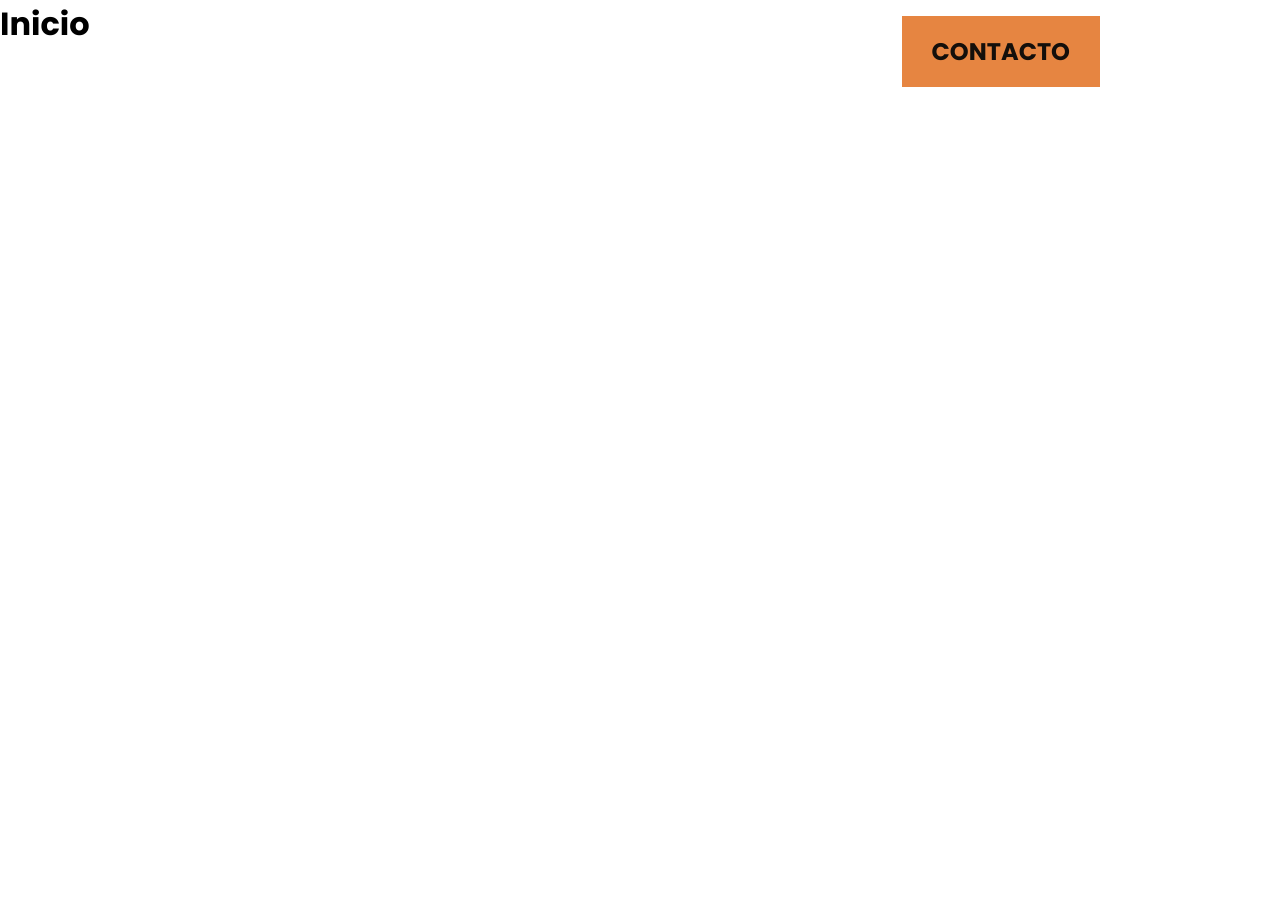
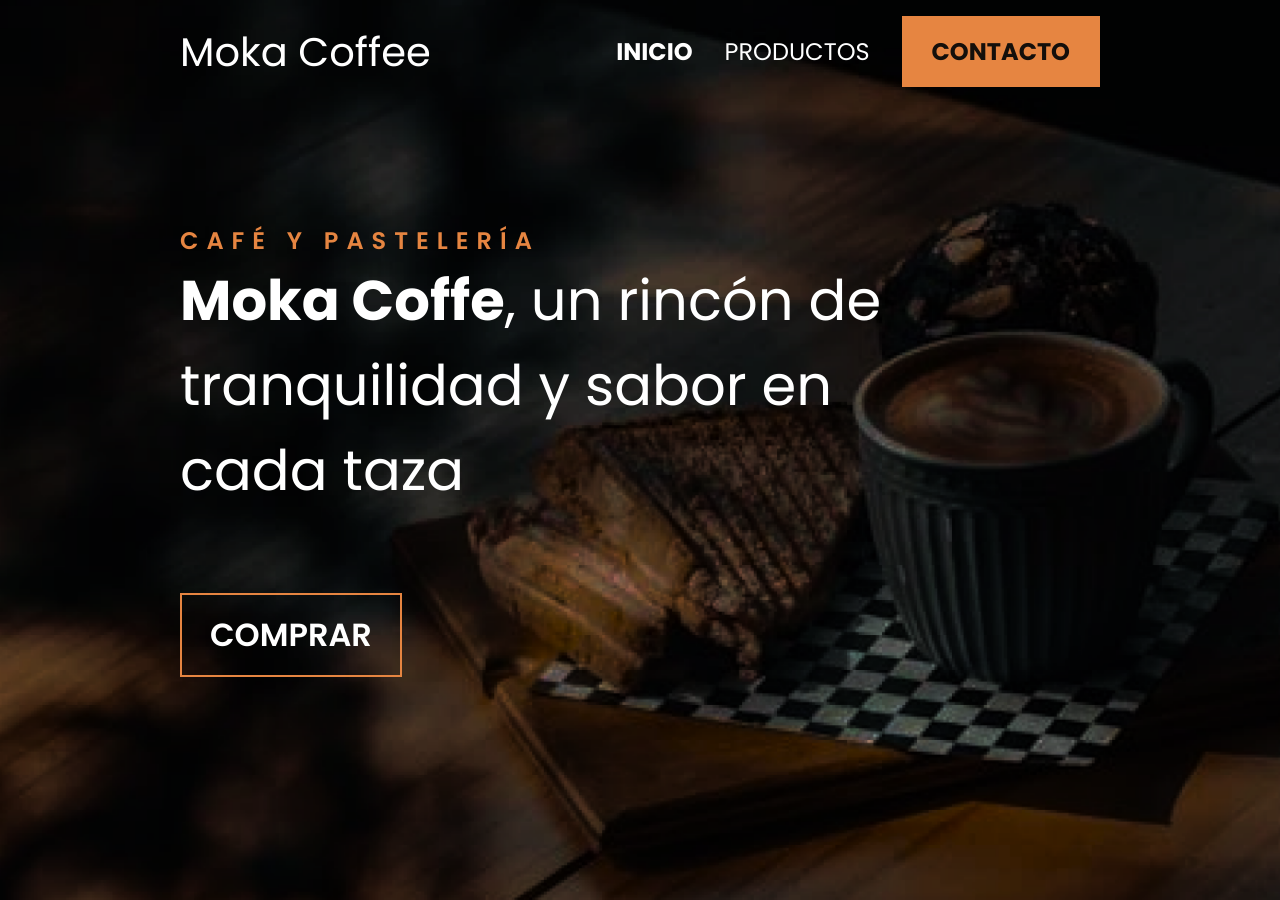
Before and after one commit to TomasSorgetti/landing-bss, a React (Vite) app: page / in a window 1280 px wide. Before the commit the page ends 800 px from the top, so only its background shows below. Built offline with nearby package versions, Linux system fonts and the light colour scheme.

Commit message:
hero banner desktop

```diff
--- a/src/App.jsx
+++ b/src/App.jsx
@@ -1,5 +1,6 @@
 import Navbar from "./components/navbar/Navbar"
 import { Routes, Route } from "react-router-dom"
+import Home from "./pages/home/Home"
 function App() {
 
 
@@ -7,7 +8,7 @@ function App() {
     <>
       <Navbar />
       <Routes>
-        < Route path="/" element={<h1>Inicio</h1>} />
+        < Route path="/" element={<Home />} />
         < Route path="/productos" element={<h1>Productos</h1>} />
         < Route path="/contacto" element={<h1>Contacto</h1>} />
       </Routes>
--- /dev/null
+++ b/src/components/hero_banner/HeroBanner.jsx
@@ -0,0 +1,15 @@
+import { Link } from "react-router-dom"
+import styles from "./HeroBanner.module.css"
+const HeroBanner = () => {
+    return (
+        <section className={styles.hero_banner_cont}>
+            <div>
+                <span className={styles.hero_text_span}>CAFÉ Y PASTELERÍA</span>
+                <h1><span className={styles.hero_title_span}>Moka Coffe</span>, un rincón de <br /> tranquilidad y sabor en <br /> cada taza</h1>
+                <Link className={styles.hero_button} to="/productos">comprar</Link>
+            </div>
+        </section>
+    )
+}
+
+export default HeroBanner
--- /dev/null
+++ b/src/components/hero_banner/HeroBanner.module.css
@@ -0,0 +1,56 @@
+.hero_banner_cont {
+    height: 900px;
+    background-image: url("../../assets/images/hero_bg.png");
+    background-repeat: no-repeat;
+    background-size: cover;
+    color: white;
+    display: flex;
+    justify-content: center;
+}
+
+.hero_banner_cont div {
+    height: 100%;
+    display: flex;
+    flex-direction: column;
+    justify-content: center;
+    padding: 0 180px;
+    align-items: start;
+    width: 100%;
+}
+
+.hero_banner_cont div .hero_text_span {
+    text-transform: uppercase;
+    letter-spacing: 8px;
+    font-weight: 600;
+    font-size: 1.5rem;
+    color: #E68541;
+}
+
+.hero_banner_cont div h1 {
+    font-size: 3.5rem;
+    font-weight: 400;
+    /* max-width: 800px; */
+}
+
+.hero_banner_cont div h1 .hero_title_span {
+    font-weight: 700;
+}
+
+
+.hero_button {
+    border: 2px solid #E68541;
+    background-color: transparent;
+    text-transform: uppercase;
+    text-decoration: none;
+    color: white;
+    padding: 16px 28px;
+    font-size: 2rem;
+    font-weight: 600;
+    margin-top: 80px;
+}
+
+.hero_button:hover {
+    background-color: #E68541;
+    color: #140F0B;
+    transition: 0.6s ease;
+}
--- /dev/null
+++ b/src/pages/home/Home.jsx
@@ -0,0 +1,14 @@
+import { Component } from 'react';
+import HeroBanner from "../../components/hero_banner/HeroBanner";
+
+class Home extends Component {
+    render() {
+        return (
+            <>
+                <HeroBanner />
+            </>
+        );
+    }
+}
+
+export default Home;
```
Also changed, not shown: src/assets/images/hero_bg.png (added).
